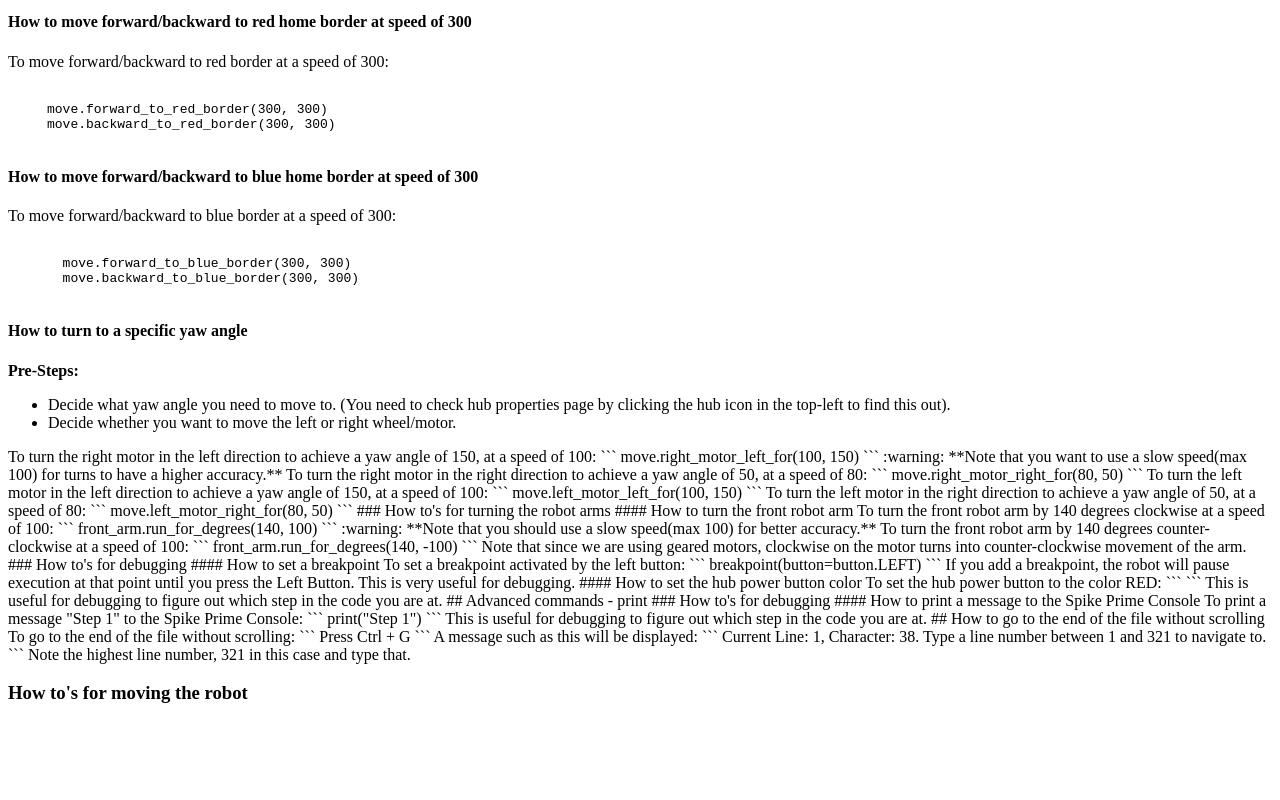
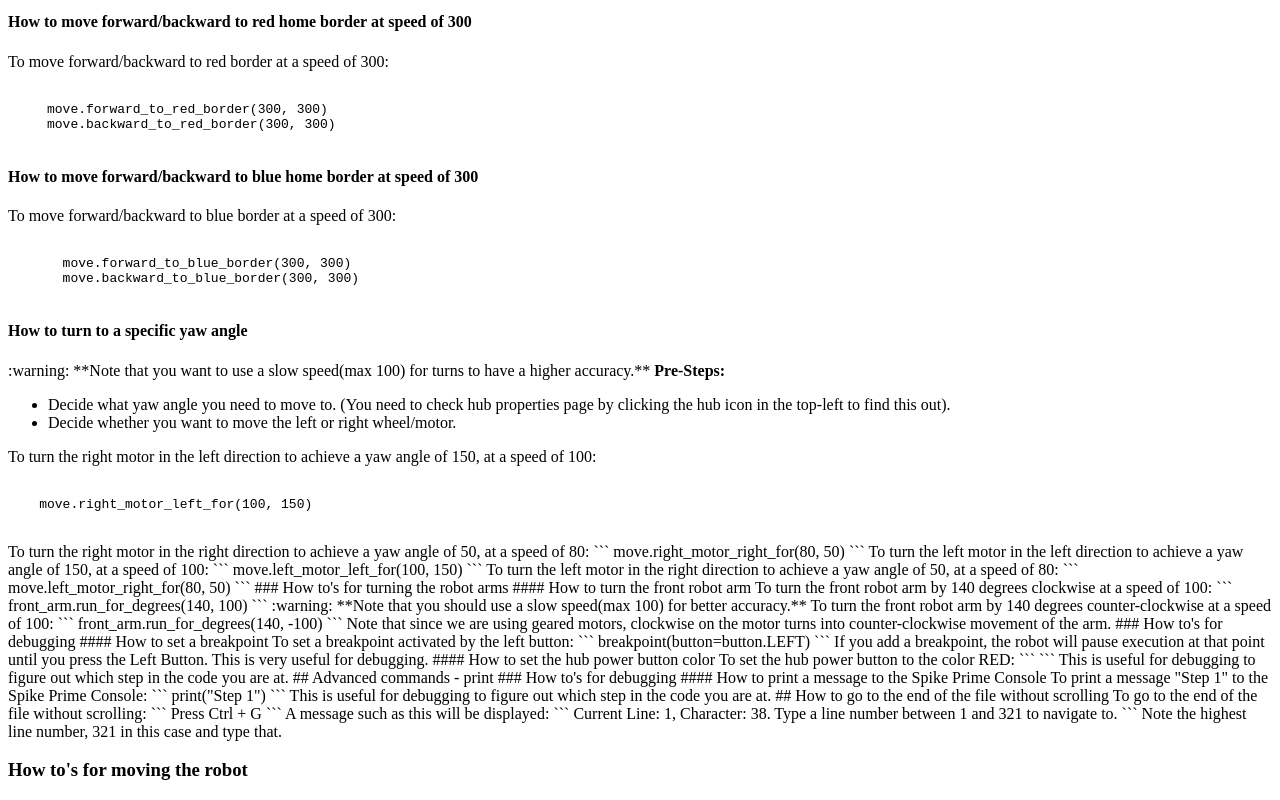
Before and after one commit to getting-started-with-lsp-api/getting-started-with-lsp-api.github.io, a plain HTML site: page index.html in a window 1280 px wide. Shown: the part 760-1560 px from the top of the page. Before the commit the page ends 1483 px from the top, so only its background shows below. Drawn offline with Linux system fonts and the light colour scheme.

Commit message:
Update index.html

````diff
--- a/index.html
+++ b/index.html
@@ -68,19 +68,20 @@
        move.backward_to_blue_border(300, 300)
     </code></pre>
   </p>
+  <p>
   <h4>How to turn to a specific yaw angle</h4>
+  :warning: **Note that you want to use a slow speed(max 100) for turns to have a higher accuracy.**
   <strong>Pre-Steps:</strong>
   <ul>
     <li>Decide what yaw angle you need to move to. (You need to check hub properties page by clicking the hub icon in the top-left to find this out).</li>
     <li>Decide whether you want to move the left or right wheel/motor.</li>
   </ul>
-
+  <p>
   To turn the right motor in the left direction to achieve a yaw angle of 150, at a speed of 100:
-  ```
+  <pre><code>
     move.right_motor_left_for(100, 150)
-  ```
-  :warning: **Note that you want to use a slow speed(max 100) for turns to have a higher accuracy.**
-
+  </code></pre>
+  </p>
   To turn the right motor in the right direction to achieve a yaw angle of 50, at a speed of 80:
   ```
     move.right_motor_right_for(80, 50)
````
